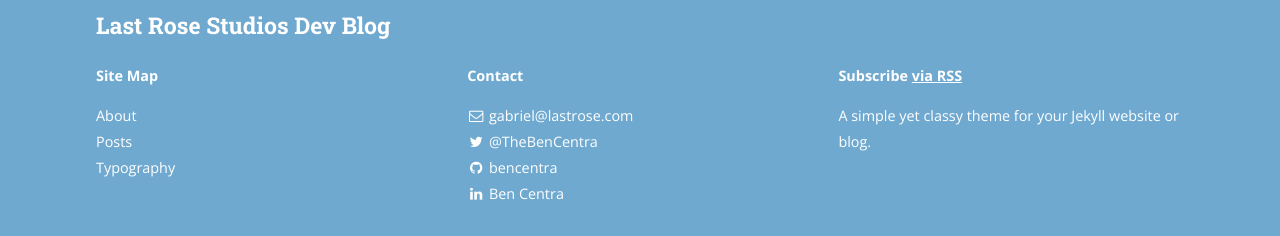
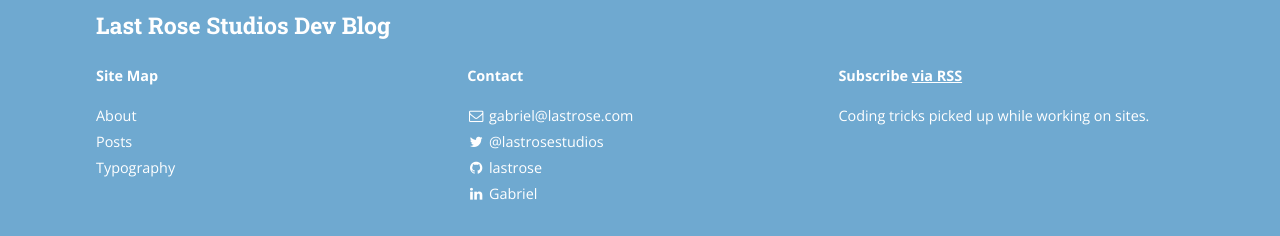
Before and after one commit to LastRose/lastrose.github.io, a Jekyll site: the page built from index.html, in a window 1280 px wide. Shown: the part 1862-2098 px from the top of the page. Built offline with Jekyll 4.4.1, drawn with Linux system fonts in a browser that asks for light colours; nearby versions of some CDN libraries; the list of posts is cut into pages by our own code; a style sheet for code colours, icons or effects is not loaded.

Commit message:
Updated Config File
Changed out template's defaults

```diff
--- a/_config.yml
+++ b/_config.yml
@@ -9,9 +9,9 @@ subtitle: "Development Blog for Last Rose Studios"
 email: gabriel@lastrose.com
 name: Gabriel
 description: >
-  A simple yet classy theme for your Jekyll website or blog.
-baseurl: "/centrarium/" # the subpath of your site, e.g. /blog/
-url: "http://bencentra.com" # the base hostname & protocol for your site
+  Coding tricks picked up while working on sites.
+baseurl: "/" # the subpath of your site, e.g. /blog/
+url: "http://devblog.lastrose.com" # the base hostname & protocol for your site
 cover: "assets/header_image.jpg"
 logo: "assets/logo.png"
 
@@ -31,7 +31,7 @@ jekyll-archives:
     tag: '/tag/:name/'
 
 # Disqus comments
-disqus_shortname: bencentra
+disqus_shortname: lastrosestudiosinc
 
 # Google analytics
 # ga_tracking_id: "UA-XXXX-1"
@@ -64,8 +64,8 @@ descriptions:
 social:
   - name: Twitter
     icon: twitter
-    username: "@TheBenCentra"
-    url: https://twitter.com/TheBenCentra
+    username: "@lastrosestudios"
+    url: https://twitter.com/lastrosestudios
     desc: Follow me on Twitter
     share_url: http://twitter.com/share
     share_title: ?text=
@@ -73,7 +73,7 @@ social:
 
   - name: Facebook
     icon: facebook
-    username: thebencentra
+    username:
     url:
     desc: Friend me on Facebook
     share_url: //www.facebook.com/sharer.php
@@ -82,8 +82,8 @@ social:
 
   - name: GitHub
     icon: github
-    username: bencentra
-    url: https://github.com/bencentra
+    username: lastrose
+    url: https://github.com/lastrose
     desc: Fork me on GitHub
     share_url:
     share_title:
@@ -91,8 +91,8 @@ social:
 
   - name: LinkedIn
     icon: linkedin
-    username: Ben Centra
-    url: https://www.linkedin.com/pub/ben-centra/47/769/60a
+    username: Gabriel
+    url: hhttps://ca.linkedin.com/pub/gabriel-ferland/35/930/1b2
     desc: Connect with me on LinkedIn
     share_url: //www.linkedin.com/shareArticle
     share_title: ?mini=true
```
